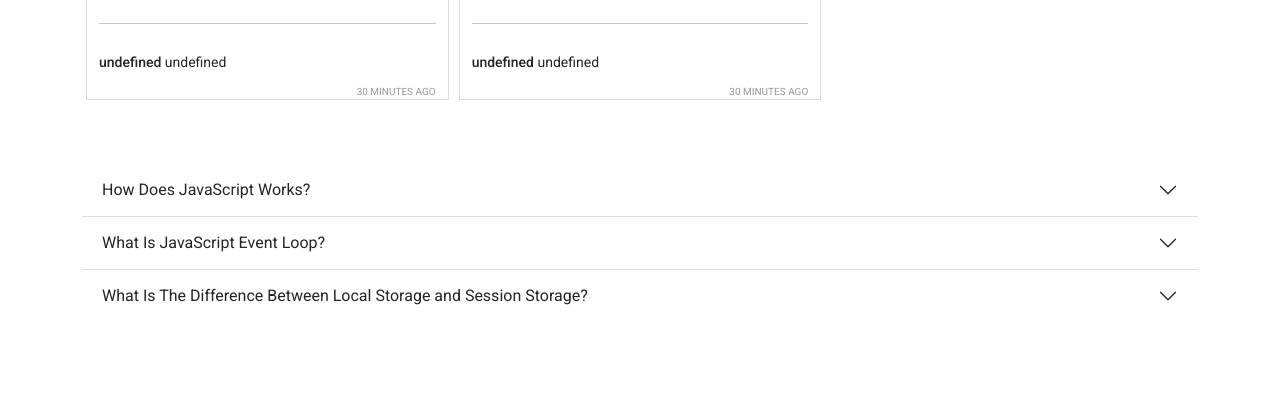
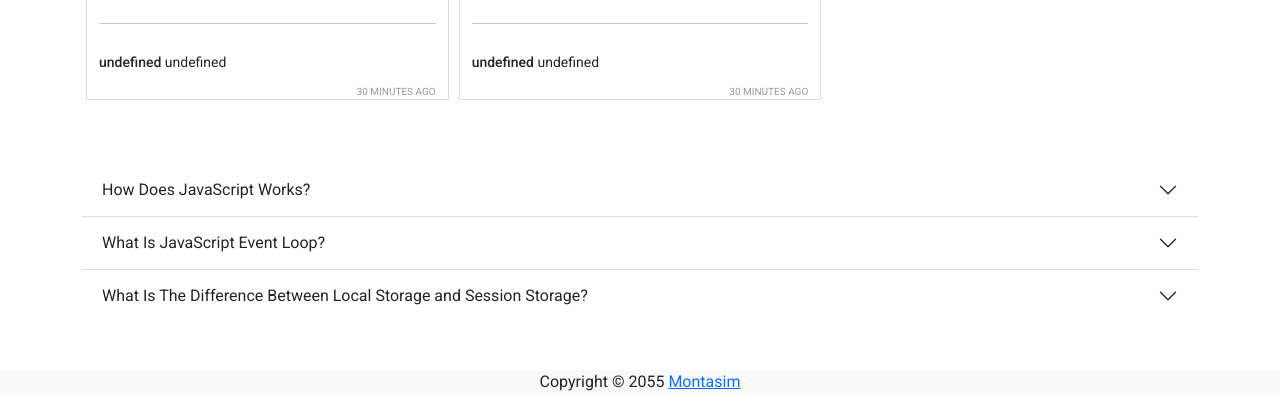
Before and after one commit to montasim/insta-shohor, a plain HTML site: page index.html in a window 1280 px wide. Shown: the part 1384-1794 px from the top of the page. Before the commit the page ends 1754 px from the top, so only its background shows below. Drawn offline with nearby package versions, Linux system fonts and the light colour scheme.

Commit message:
footer added

```diff
--- a/index.html
+++ b/index.html
@@ -178,7 +178,18 @@
     </section>
     <!-- questions start -->
 
-    <footer></footer>
+    <!-- footer start -->
+    <footer class="mt-5">
+      <nav class="navbar-light bg-light">
+        <div class="container-fluid mx-auto">
+          <p class="text-center text-decoration-none">
+            Copyright &copy; 2055
+            <a href="https://github.com/montasim">Montasim</a>
+          </p>
+        </div>
+      </nav>
+    </footer>
+    <!-- footer end -->
 
     <!-- add javascript  file  -->
     <script src="./js/app.js"></script>
```
